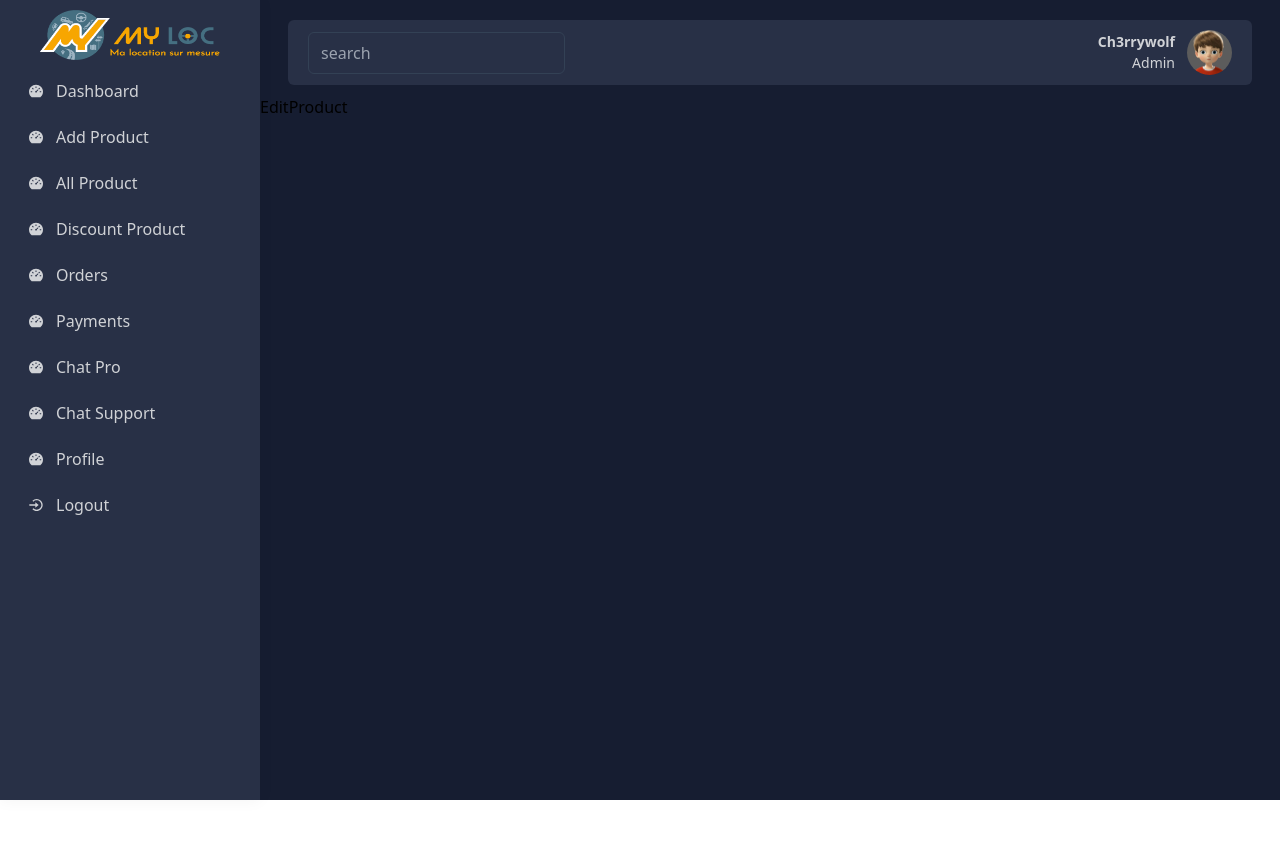
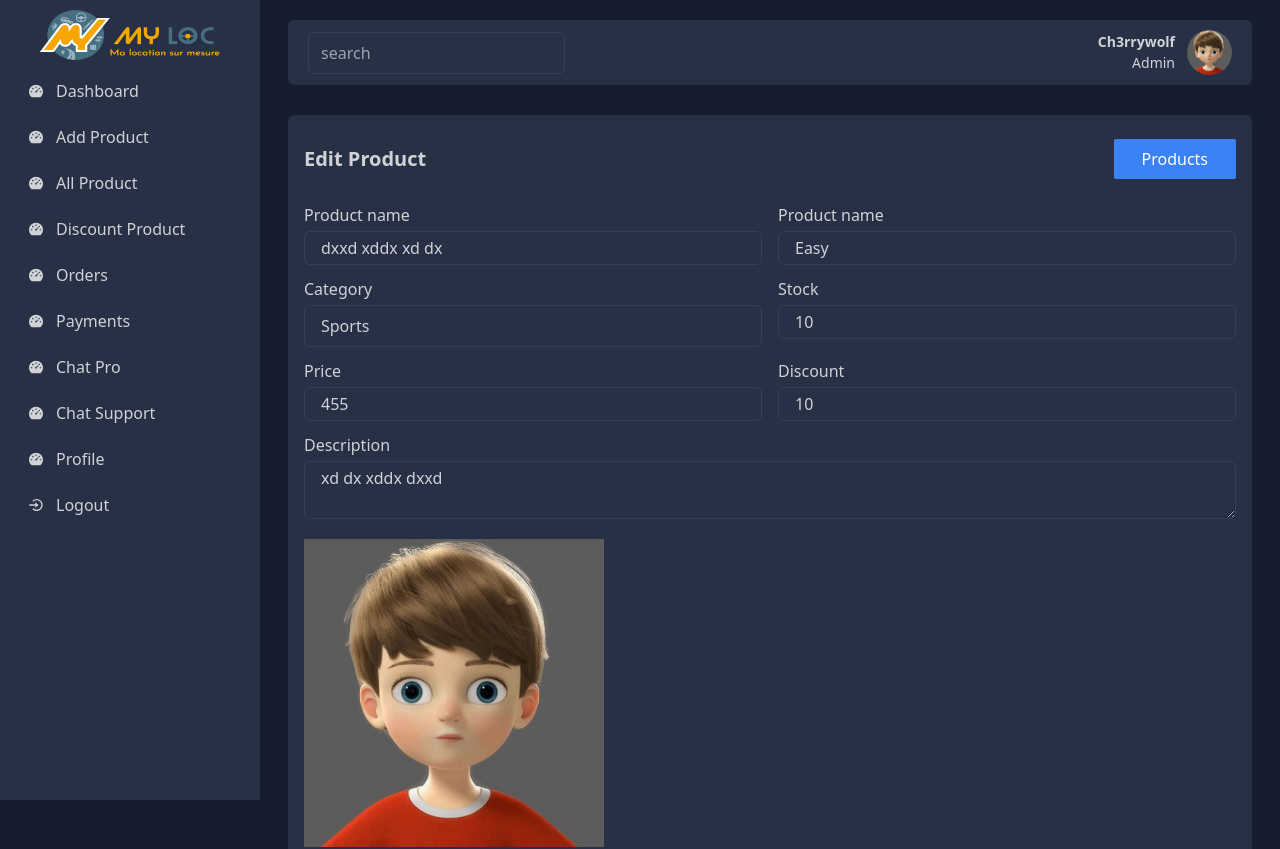
Before and after one commit to ch3rrywolf/krea, a React (Create React App) app in the folder dashboard/: page /archi/dashboard/edit-product/1 in a window 1280 px wide. Shown: the top 849 px of the page. Before the commit the page ends 800 px from the top, so only its background shows below. Built offline with nearby package versions, Linux system fonts and the light colour scheme.

Commit message:
[FRONT] EditProduct Archi {EditProduct.jsx}.

```diff
--- a/dashboard/src/views/archi/EditProduct.jsx
+++ b/dashboard/src/views/archi/EditProduct.jsx
@@ -1,8 +1,174 @@
-import React from 'react'
+import React, {useEffect, useState} from 'react'
+import { Link } from 'react-router-dom'
+import {BsImages} from 'react-icons/bs'
+import {IoCloseSharp} from 'react-icons/io5'
 
 const EditProduct = () => {
+    const categorys = [
+        {
+            id: 1,
+            name: 'Sports'
+        },
+        {
+            id: 2,
+            name: 'Mobile'
+        },
+        {
+            id: 3,
+            name: 'Jarcy'
+        },
+        {
+            id: 4,
+            name: 'Pant'
+        },
+        {
+            id: 5,
+            name: 'Watch'
+        }
+    ]
+
+    const [state, setState] = useState({
+        name : "",
+        description : "",
+        discount : "",
+        price : "",
+        brand : "",
+        stock : "",
+    })
+    const inputHandle = (e)=>{
+        setState({
+            ...state,
+            [e.target.name] : e.target.vale
+        })
+    }
+
+    const [cateShow, setCateShow] = useState(false)
+    const [category, setCategory] = useState('')
+    const [allCategory, setAllCategory] = useState(categorys)
+    const [searchValue, setSearchValue] = useState('')
+
+    const categorySearch = (e) => {
+        const value = e.target.value
+        setSearchValue(value)
+        if (value) {
+            let srcValue = allCategory.filter(c => c.name.toLowerCase().indexOf(value.toLowerCase()) > -1)
+            setAllCategory(srcValue)
+        }else {
+            setAllCategory(categorys)
+        }
+    }
+
+    const [images, setImages] = useState([])
+    const [imageShow, setImageShow] = useState([])
+
+
+    const changeImage = (img, files)=>{
+       if (files.length > 0) {
+        console.log(img)
+        console.log(files[0])
+       }
+    }
+
+    useEffect(() => {
+      setState({
+        name : "dxxd xddx xd dx",
+        description : "xd dx xddx dxxd",
+        discount : 10,
+        price : 455,
+        brand : "Easy",
+        stock : 10,
+      })
+      setCategory('Sports')
+      setImageShow([
+        'http://localhost:3000/images/admin.jpg'
+      ])
+    }, [])
   return (
-    <div>EditProduct</div>
+    <div className='px-2 lg:px-7 pt-5'>
+        <div className='w-full p-4 bg-[#283046] rounded-md mb-4'>
+            <div className='flex justify-between items-center pb-4'>
+                <h1 className='text-[#d0d2d6] text-xl font-semibold'>Edit Product</h1>
+                <Link className='bg-blue-500 hover:shadow-blue-500/50 hover:shadow-lg text-white rounded-sm px-7 py-2 my-2' to='/archi/dashboard/products'>Products</Link>
+            </div>
+            <div>
+                <form>
+                    <div className='flex flex-col mb-3 md:flex-row gap-4 w-full text-[#d0d2d6]'>
+                        <div className='flex flex-col w-full gap-1'>
+                            <label htmlFor='name'>Product name</label>
+                            <input className='px-4 py-1 focus:border-indigo-500 outline-none bg-[#283046] border border-slate-700 rounded-md text-[#d0d2d6]' onChange={inputHandle} value={state.name} type="text" placeholder='product name' name='name' id="name" />
+                        </div>
+
+                        <div className='flex flex-col w-full gap-1'>
+                            <label htmlFor='brand'>Product name</label>
+                            <input className='px-4 py-1 focus:border-indigo-500 outline-none bg-[#283046] border border-slate-700 rounded-md text-[#d0d2d6]' onChange={inputHandle} value={state.brand} type="text" placeholder='brand' name='brand' id="brand" />
+                        </div>
+
+                    </div>
+
+                    <div className='flex flex-col mb-3 md:flex-row gap-4 w-full text-[#d0d2d6]'>
+                        <div className='flex flex-col w-full gap-1 relative'>
+                            <label htmlFor='category'>Category</label>
+                            <input readOnly onClick={() => setCateShow(!cateShow)} className='px-4 py-2 focus:border-indigo-500 outline-none bg-[#283046] border border-slate-700 rounded-md text-[#d0d2d6]' onChange={inputHandle} value={category} type="text" placeholder='--select category--' name='category' id="category" />
+                            <div className={`absolute top-[101%] bg-slate-800 w-full transition-all ${cateShow ? 'scale-100' : 'scale-0'}`}>
+                                <div className='w-full px-4 py-2 fixed'>
+                                    <input value={searchValue} onChange={categorySearch} className='px-3 py-1 w-full focus:border-indigo-500 outline-none bg-transparent border border-slate-700 rounded-md text-[#d0d2d6] overflow-hidden' type="text" placeholder='search' />
+                                </div>
+                                <div className='pt-14'></div>
+                                <div className='flex justify-start items-start flex-col h-[200px] overflow-x-scroll'>
+                                    {
+                                        allCategory.map((c, i) => <span className={`px-4 py-2 hover:bg-indigo-500 hover:text-white hover:shadow-lg w-full cursor-pointer ${category === c.name && 'bg-indigo-500'}`} onClick=
+                                        {()=>{
+                                            setCateShow(false)
+                                            setCategory(c.name)
+                                            setSearchValue('')
+                                            setAllCategory(categorys)
+                                        }}>{c.name}</span>)
+                                    }
+                                </div>
+                            </div>
+                        </div>
+
+                        <div className='flex flex-col w-full gap-1'>
+                            <label htmlFor='stock'>Stock</label>
+                            <input className='px-4 py-1 focus:border-indigo-500 outline-none bg-[#283046] border border-slate-700 rounded-md text-[#d0d2d6]' onChange={inputHandle} value={state.stock} type="number" min='0' placeholder='stock' name='stock' id="stock" />
+                        </div>
+
+                    </div>
+
+                    <div className='flex flex-col mb-3 md:flex-row gap-4 w-full text-[#d0d2d6]'>
+                        <div className='flex flex-col w-full gap-1'>
+                            <label htmlFor='price'>Price</label>
+                            <input className='px-4 py-1 focus:border-indigo-500 outline-none bg-[#283046] border border-slate-700 rounded-md text-[#d0d2d6]' onChange={inputHandle} value={state.price} type="number" placeholder='price' name='price' id="price" />
+                        </div>
+
+                        <div className='flex flex-col w-full gap-1'>
+                            <label htmlFor='discount'>Discount</label>
+                            <input className='px-4 py-1 focus:border-indigo-500 outline-none bg-[#283046] border border-slate-700 rounded-md text-[#d0d2d6]' onChange={inputHandle} value={state.discount} type="number" placeholder='discount%' name='discount' id="discount" />
+                        </div>
+
+                    </div>
+                    <div className='flex flex-col w-full gap-1 text-[#d0d2d6] mb-5'>
+                            <label htmlFor='description'>Description</label>
+                            <textarea row={4} className='px-4 py-1 focus:border-indigo-500 outline-none bg-[#283046] border border-slate-700 rounded-md text-[#d0d2d6]' onChange={inputHandle} value={state.description} placeholder='description' name='description' id="description" />
+                    </div>
+                    <div className='grid lg:gris-cols-4 grid-cols-1 md:grid-cols-3 sm:gris-cols-2 sm:gap-4 md:gap-4 xs:gap-4 gap-3 w-full text-[#d0d2d6] mb-4'>
+                      {
+                        imageShow.map((img, i) => <div>
+                          <label htmlFor={i}>
+                            <img src={img} alt="" />
+                          </label>
+                          <input onChange={(e) => changeImage(img, e.target.files)} type="file" id={i} className='hidden' />
+                          </div>)
+                      }
+                    </div>
+
+                        <div className='flex'>
+                        <button className='bg-blue-500 w-full hover:shadow-blue-500/50 hover:shadow-lg text-white rounded-md px-7 py-2 my-2'>Update Product</button>
+                        </div>
+                </form>
+            </div>
+        </div>
+    </div>
   )
 }
 
--- a/dashboard/src/views/archi/Products.jsx
+++ b/dashboard/src/views/archi/Products.jsx
@@ -63,7 +63,7 @@ const Products = () => {
                                     </td>
                                     <td scope='row' className='py-1 px-4 font-medium whitespace-nowrap'>
                                         <div className='flex justify-start items-center gap-4'>
-                                            <Link to={`/archi/dashboard/edit-product/${d._id}`} className='p-[6px] bg-yellow-500 rounded hover:shadow-lg hover:shadow-yellow-500/50'><FaEdit /></Link>
+                                            <Link to={`/archi/dashboard/edit-product/12`} className='p-[6px] bg-yellow-500 rounded hover:shadow-lg hover:shadow-yellow-500/50'><FaEdit /></Link>
                                             {/* <Link className='p-[6px] bg-green-500 rounded hover:shadow-lg hover:shadow-green-500/50'><FaEye /></Link> */}
                                             <button className='p-[6px] bg-red-500 rounded hover:shadow-lg hover:shadow-red-500/50'><FaTrash /></button>
                                             {/* <Link to={`/seller/dashboard/add-banner/${d._id}`} className='p-[6px] bg-cyan-500 rounded hover:shadow-lg hover:shadow-cyan-500/50'><GiKnightBanner /></Link> */}
```
